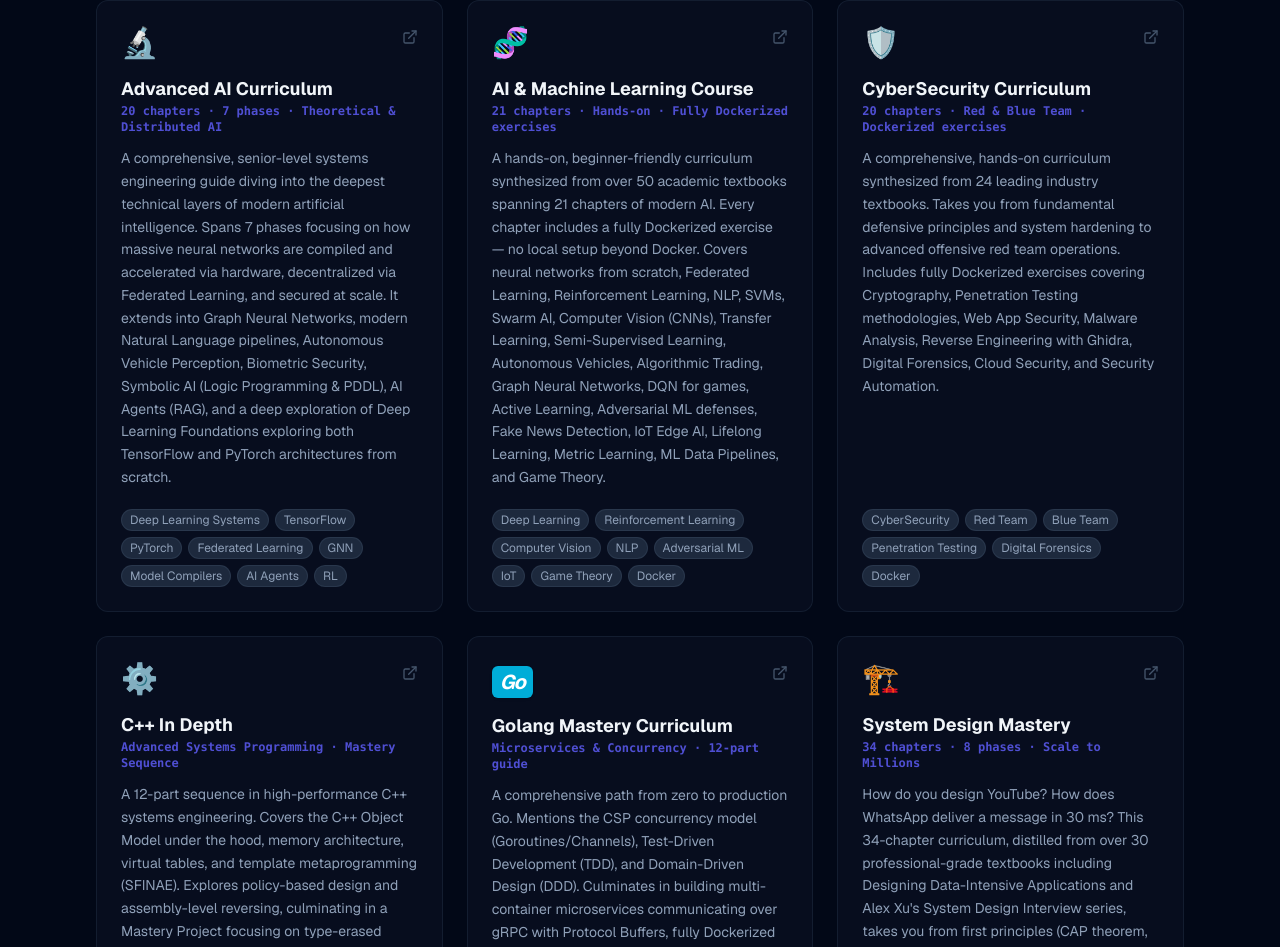
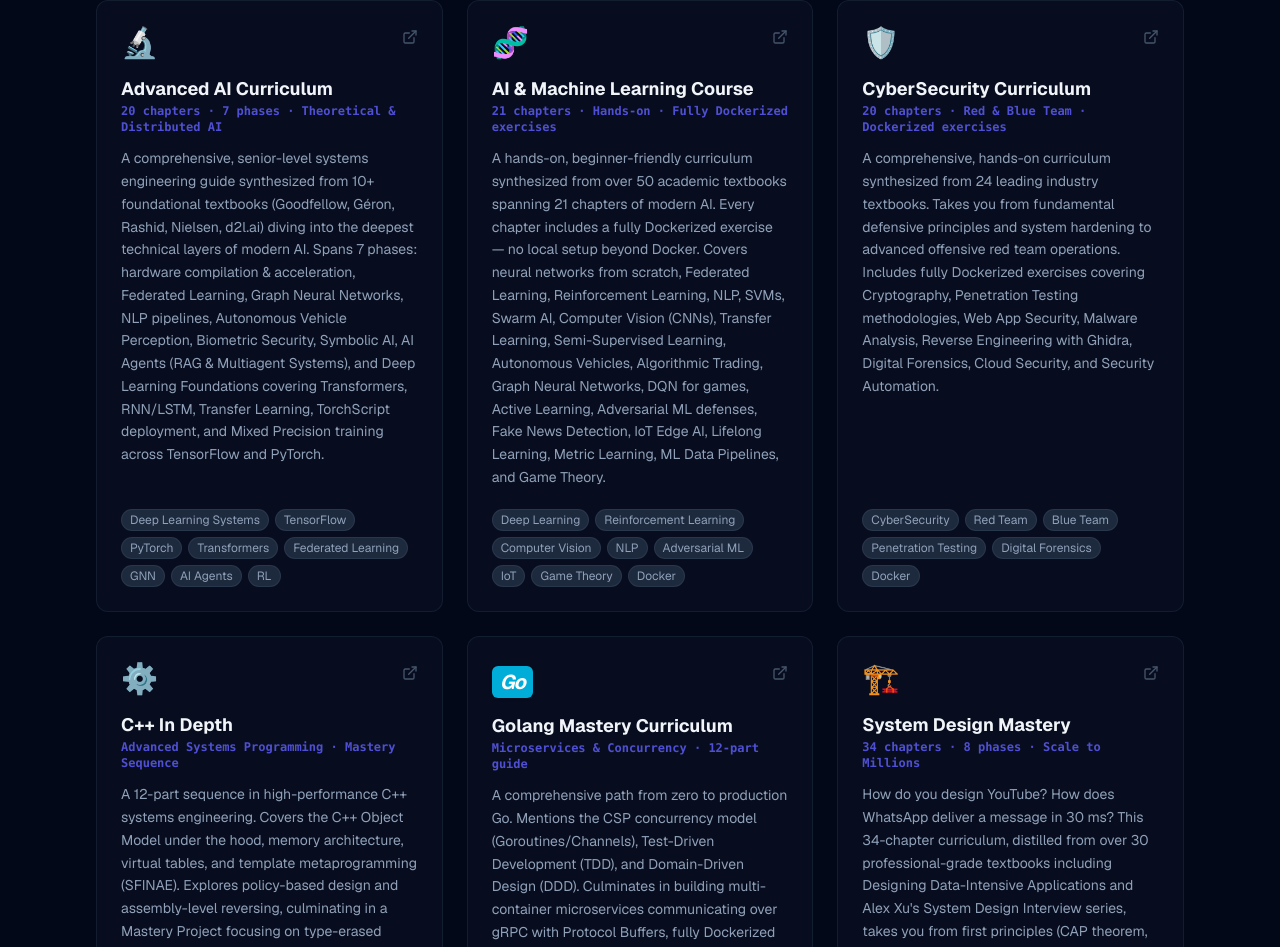
Before and after one commit to chemacabeza/chemacabeza-dev, a Next.js app: page /projects in a window 1280 px wide. Shown: the part 2396-3343 px from the top of the page. Built offline with nearby package versions, Linux system fonts and the light colour scheme.

Commit message:
chore(projects): enrich AdvancedAI description with textbook sources and Transformers/RNN/Mixed Precision coverage

```diff
--- a/app/projects/page.tsx
+++ b/app/projects/page.tsx
@@ -120,8 +120,8 @@ const githubProjects = [
         title: "Advanced AI Curriculum",
         subtitle: "20 chapters · 7 phases · Theoretical & Distributed AI",
         description:
-            "A comprehensive, senior-level systems engineering guide diving into the deepest technical layers of modern artificial intelligence. Spans 7 phases focusing on how massive neural networks are compiled and accelerated via hardware, decentralized via Federated Learning, and secured at scale. It extends into Graph Neural Networks, modern Natural Language pipelines, Autonomous Vehicle Perception, Biometric Security, Symbolic AI (Logic Programming & PDDL), AI Agents (RAG), and a deep exploration of Deep Learning Foundations exploring both TensorFlow and PyTorch architectures from scratch.",
-        tags: ["Deep Learning Systems", "TensorFlow", "PyTorch", "Federated Learning", "GNN", "Model Compilers", "AI Agents", "RL"],
+            "A comprehensive, senior-level systems engineering guide synthesized from 10+ foundational textbooks (Goodfellow, Géron, Rashid, Nielsen, d2l.ai) diving into the deepest technical layers of modern AI. Spans 7 phases: hardware compilation & acceleration, Federated Learning, Graph Neural Networks, NLP pipelines, Autonomous Vehicle Perception, Biometric Security, Symbolic AI, AI Agents (RAG & Multiagent Systems), and Deep Learning Foundations covering Transformers, RNN/LSTM, Transfer Learning, TorchScript deployment, and Mixed Precision training across TensorFlow and PyTorch.",
+        tags: ["Deep Learning Systems", "TensorFlow", "PyTorch", "Transformers", "Federated Learning", "GNN", "AI Agents", "RL"],
     },
     {
         repo: "ai_and_MachineLearning",
```
